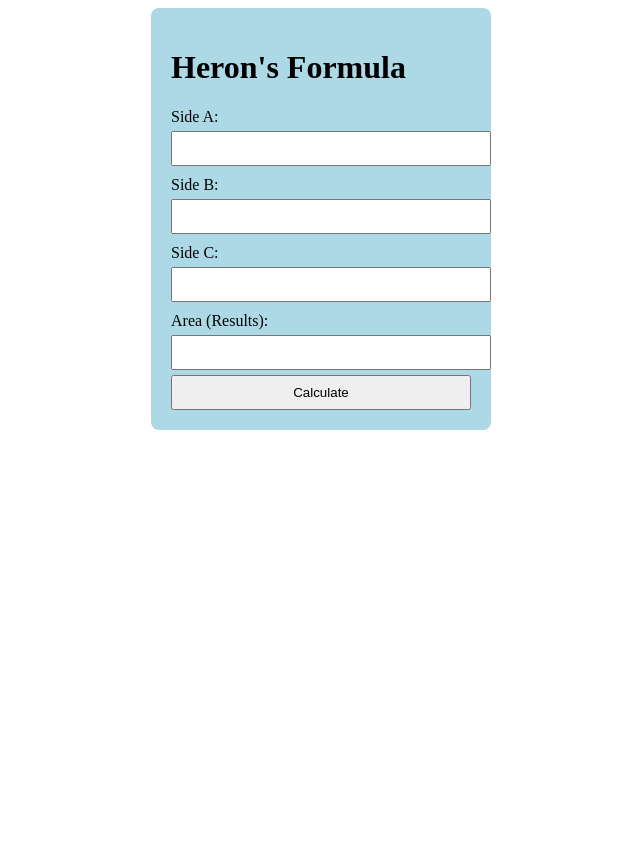
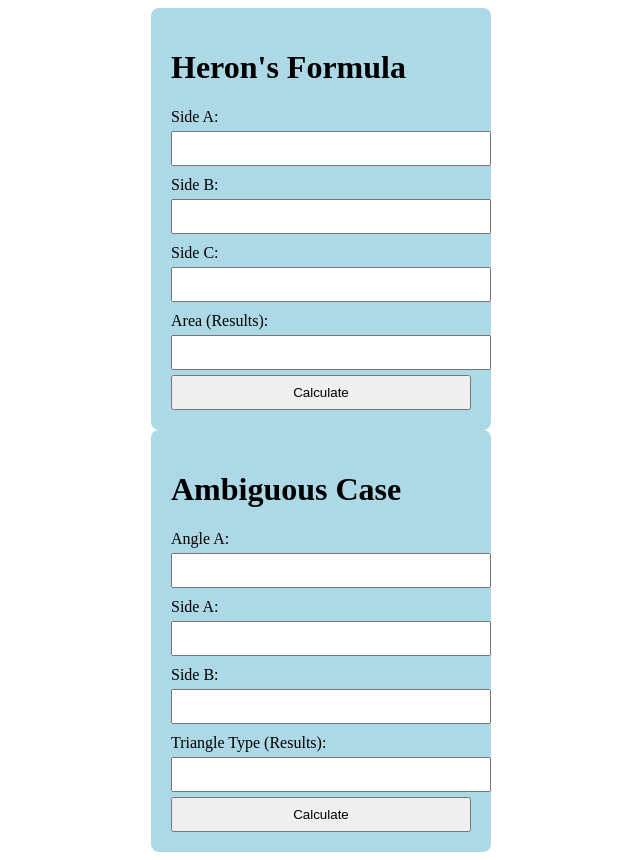
Before and after one commit to WaddlesTheWaffles/ICS4U-Assignment-4, a React (Vite) app: page / in a window 1280 px wide. Shown: the whole page, without its empty margins (319-959 px from the left). Before the commit the page ends 800 px from the top, so only its background shows below. Built offline with nearby package versions, Linux system fonts and the light colour scheme.

Commit message:
Finshed the ambiguous case, started to work on newton method just need html

```diff
--- a/src/App.jsx
+++ b/src/App.jsx
@@ -1,10 +1,14 @@
 import './App.css'
 import HeronFormula from './components/HeronFormula.jsx'
+import AmbiguousCase from './components/AmbiguousCase.jsx';
 
 function App() {
 
     return (
-        <HeronFormula />
+        <div>
+            <HeronFormula />
+            <AmbiguousCase />
+        </div>
     )
 }
 
--- /dev/null
+++ b/src/components/AmbiguousCase.css
@@ -0,0 +1,18 @@
+form {
+    padding: 20px;
+    background-color: lightblue;
+    border-radius: 8px;
+    width: 300px;
+    margin: auto;
+}
+
+label {
+    display: block;
+    margin-top: 10px;
+}
+
+input[type="number"], input[type="text"], input[type="submit"] {
+    width: 100%;
+    padding: 8px;
+    margin-top: 5px;
+}
--- /dev/null
+++ b/src/components/AmbiguousCase.jsx
@@ -0,0 +1,53 @@
+import './AmbiguousCase.css'
+import { useState } from 'react'
+
+function AmbiguousCase() {
+    const [angleA, setangleA] = useState();
+    const [sideA, setsideA] = useState();
+    const [sideB, setsideB] = useState();
+    const [triangleType, settriangleType] = useState();
+
+    function ambiguousCase(e) {
+        e.preventDefault();
+        let height = Math.round(sideB * Math.sin(angleA * Math.PI / 180))
+
+        if (angleA <= 90) {
+            if (sideA < height) {
+                settriangleType("No Triangle");
+            } else if (sideA == height) {
+                settriangleType("Right Triangle");
+            } else if (sideA > sideB) {
+                settriangleType("One Triangle");
+            } else if (sideA > height && sideA < sideB) {
+                settriangleType("Two Triangle");
+            } else {
+                settriangleType("ERROR");
+            }
+        } else if (angleA > 90) {
+            if (sideA <= sideB) {
+                settriangleType("No Triangle");
+            } else if (sideA > sideB) {
+                settriangleType("One Triangle");
+            } else {
+                settriangleType("Error");
+            }
+        }
+    }
+    return (
+        <form onSubmit={(e) => ambiguousCase(e)}>
+            <h1>Ambiguous Case</h1>
+            <label>Angle A:</label>
+            <input required type='number' value={angleA} onChange={(event) => { setangleA(Number(event.target.value)) }} />
+            <label>Side A:</label>
+            <input required type='number' value={sideA} onChange={(event) => { setsideA(Number(event.target.value)) }} />
+            <label>Side B:</label>
+            <input required type='number' value={sideB} onChange={(event) => { setsideB(Number(event.target.value)) }} />
+
+            <label>Triangle Type (Results):</label>
+            <input readOnly type='text' value={triangleType} />
+            <input type='submit' value="Calculate" />
+        </form>
+    )
+}
+
+export default AmbiguousCase
--- /dev/null
+++ b/src/components/NewtonMethod.css
@@ -0,0 +1,18 @@
+form {
+    padding: 20px;
+    background-color: lightblue;
+    border-radius: 8px;
+    width: 300px;
+    margin: auto;
+}
+
+label {
+    display: block;
+    margin-top: 10px;
+}
+
+input[type="number"], input[type="text"], input[type="submit"] {
+    width: 100%;
+    padding: 8px;
+    margin-top: 5px;
+}
```
Also changed, not shown: src/components/NewtonMethod.jsx (added, +31 -0 lines).
